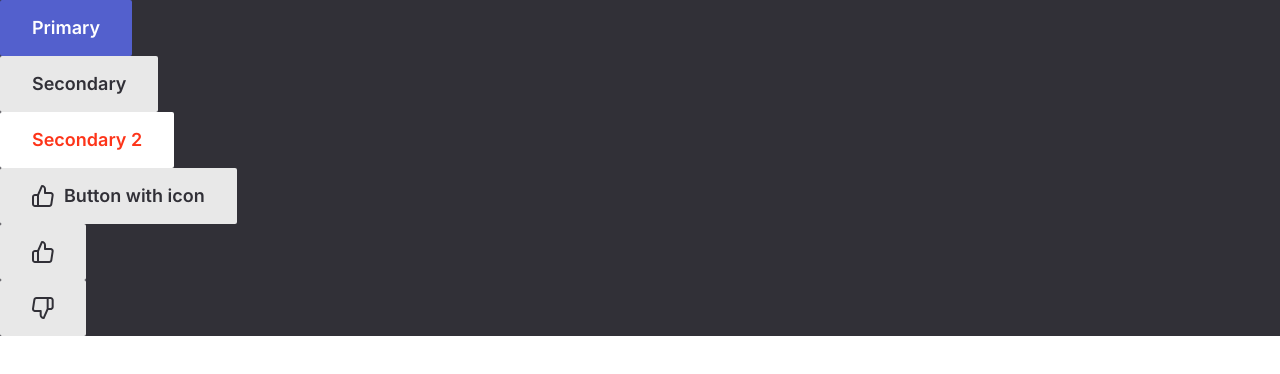
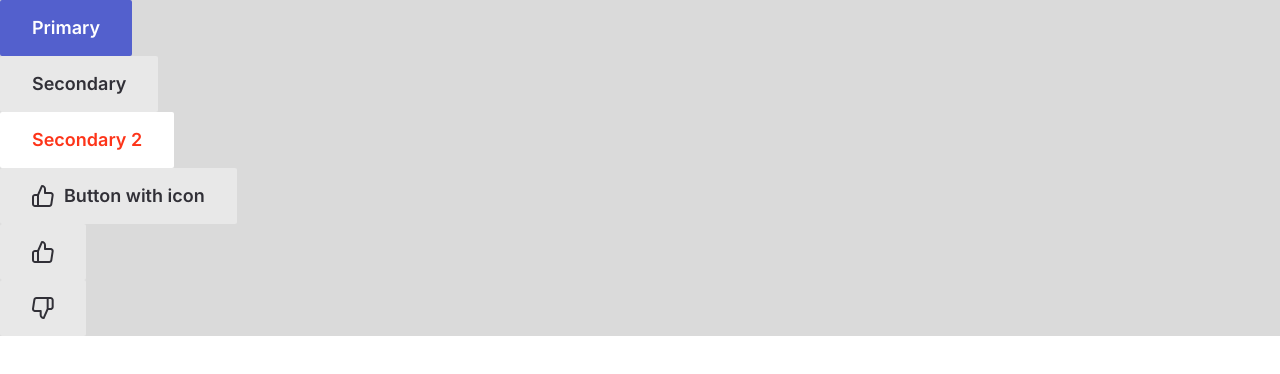
Before and after one commit to DaniilBenyash/tms_blog, a React (Create React App) app: page / in a window 1280 px wide. Shown: the top 374 px of the page. Built offline with nearby package versions, Linux system fonts and the light colour scheme.

Commit message:
feat: change theme

```diff
--- a/src/App.tsx
+++ b/src/App.tsx
@@ -3,18 +3,25 @@ import { Button } from './components/Button/Button'
 import { ReactComponent as Bookmark } from './components/Button/icon/like.svg'
 import { ReactComponent as Like } from './components/Button/icon/like.svg'
 import { ReactComponent as Dislike } from './components/Button/icon/dislike.svg'
+import { setTheme } from './redux/reducers/theme'
+import { useAppSelector, useAppDispatch } from './redux/hooks';
 
 function App() {
 
-  const [theme, setTheme] = useState('dark');
+  const theme = useAppSelector(state => state.theme.value)
+  const dispatch = useAppDispatch()
 
-  const toggleThme = () => {
+  const handleButtonClick = (event: React.MouseEvent<HTMLButtonElement>) => {
+    console.log(event.target)
+  }
+
+  const toggleTheme = () => {
     const newTheme = theme === 'dark' ? 'light' : 'dark'
-    setTheme(newTheme)
+    dispatch(setTheme(newTheme))
   }
   return (
     <div className={`App theme--${theme}`}>
-        <Button text='Primary' onClick={toggleThme} className='button--primary' disabled={false}/>
+        <Button text='Primary' onClick={toggleTheme} className='button--primary' disabled={false}/>
         <Button text='Secondary' onClick={() => console.log('Text')} className='button--secondary' disabled={false}/>
         <Button text='Secondary 2' onClick={() => console.log('Text')} className='button--secondary2' disabled={false}/>
         <Button text='Button with icon' onClick={() => console.log('Text')} className='button--with_icon' disabled={false} icon={<Bookmark />}/>
--- /dev/null
+++ b/src/redux/hooks.ts
@@ -0,0 +1,5 @@
+import { TypedUseSelectorHook, useDispatch, useSelector } from 'react-redux';
+import type { RootState, AppDispatch } from './store';
+
+export const useAppDispatch = () => useDispatch<AppDispatch>();
+export const useAppSelector: TypedUseSelectorHook<RootState> = useSelector;
```
